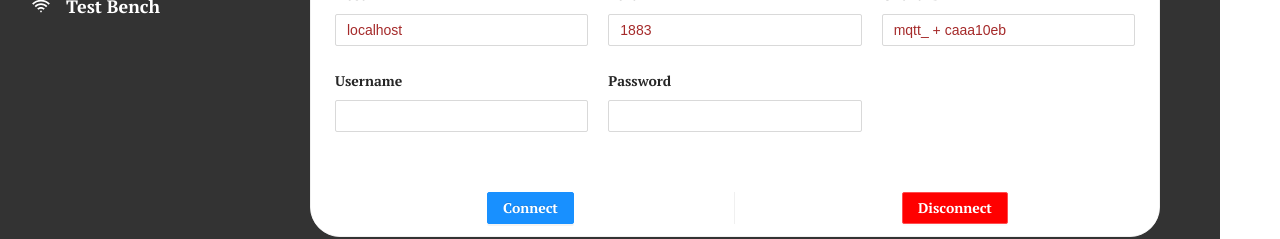
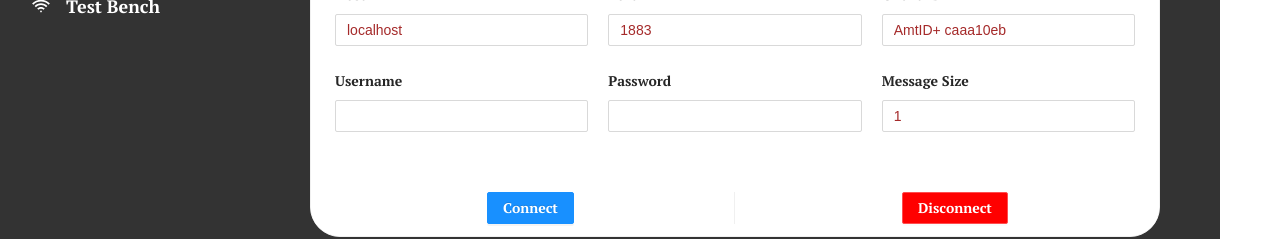
Before and after one commit to rexfordkode/IIoT-Dashboard, a React (Create React App) app in the folder client/: page /dashboard in a window 1280 px wide. Shown: the part 224-463 px from the top of the page. Built offline with nearby package versions, Linux system fonts and the light colour scheme; a web font is replaced by a local one.

Commit message:
working on patches

```diff
--- a/client/src/components/Hook/Connection.js
+++ b/client/src/components/Hook/Connection.js
@@ -5,11 +5,12 @@ const Connection = ({ connect, disconnect, connectBtn }) => {
   const [form] = Form.useForm();
   const record = {
     host: 'localhost',
-    clientId: `mqtt_ + ${Math.random().toString(16).substr(2, 8)}`,
+    clientId: `AmtID+ ${Math.random().toString(16).substr(2, 8)}`,
     port: 1883,
+    maximumPacketSize: 1
   };
   const onFinish = (values) => {
-    const { host, clientId, port, username, password } = values;
+    const { host, clientId, port, username, password, maximumPacketSize } = values;
     const url = `ws://${host}:${port}/mqtt`;
     const options = {
       keepalive: 30,
@@ -24,11 +25,17 @@ const Connection = ({ connect, disconnect, connectBtn }) => {
         qos: 0,
         retain: false
       },
-      rejectUnauthorized: false
+      rejectUnauthorized: false,
+      properties:{
+        maximumPacketSize: 1024,
+        topicAliasMaximum: 100,
+        receiveMaximum: 10
+      }
     };
     options.clientId = clientId;
     options.username = username;
     options.password = password;
+    options.properties.maximumPacketSize = maximumPacketSize;
     connect(url, options);
   };
 
@@ -89,6 +96,14 @@ const Connection = ({ connect, disconnect, connectBtn }) => {
             <Input />
           </Form.Item>
         </Col>
+        <Col span={8}>
+          <Form.Item
+            label="Message Size"
+            name="maximumPacketSize"
+          >
+            <Input />
+          </Form.Item>
+        </Col>
       </Row>
     </Form>
   )
```
